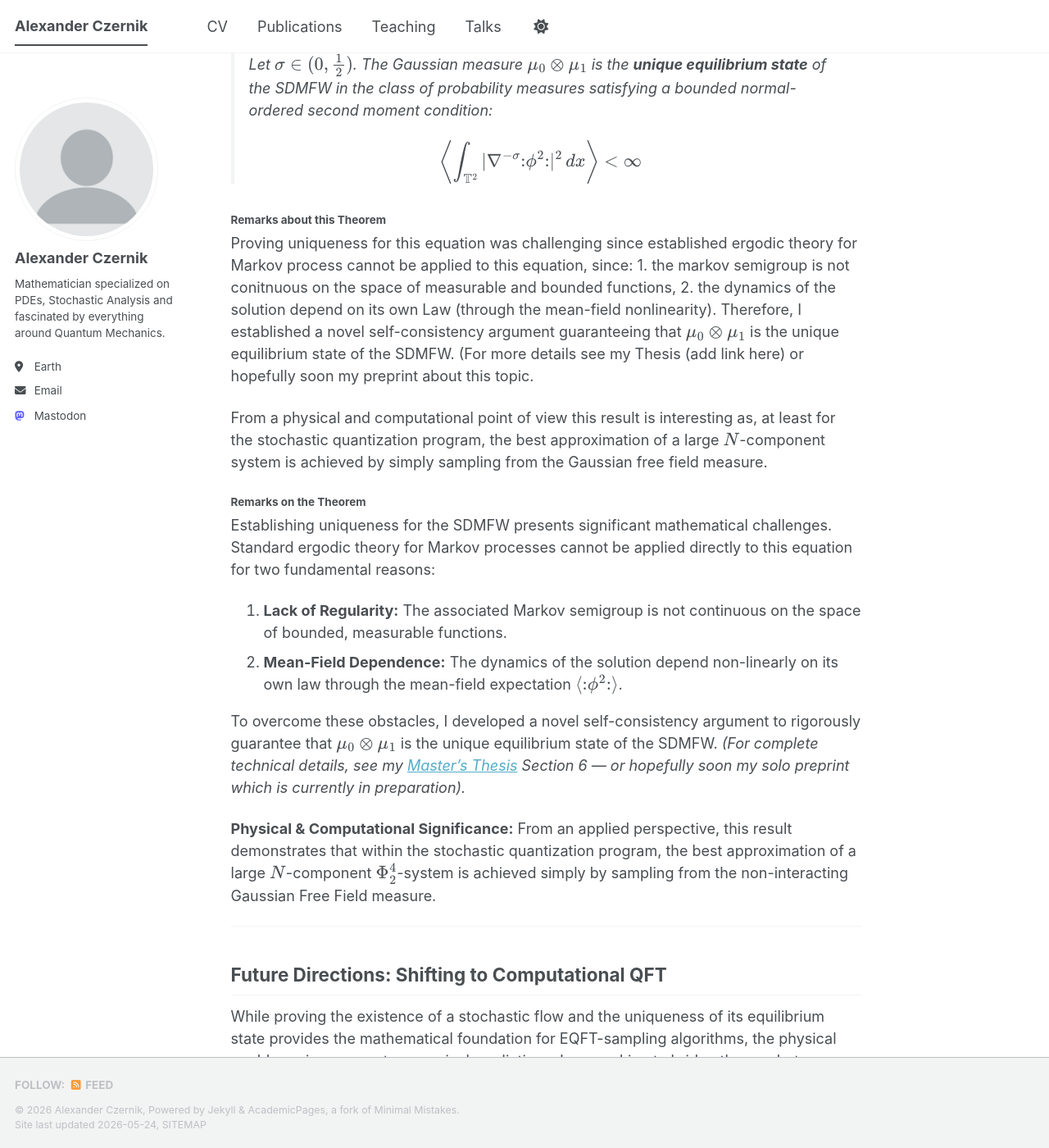
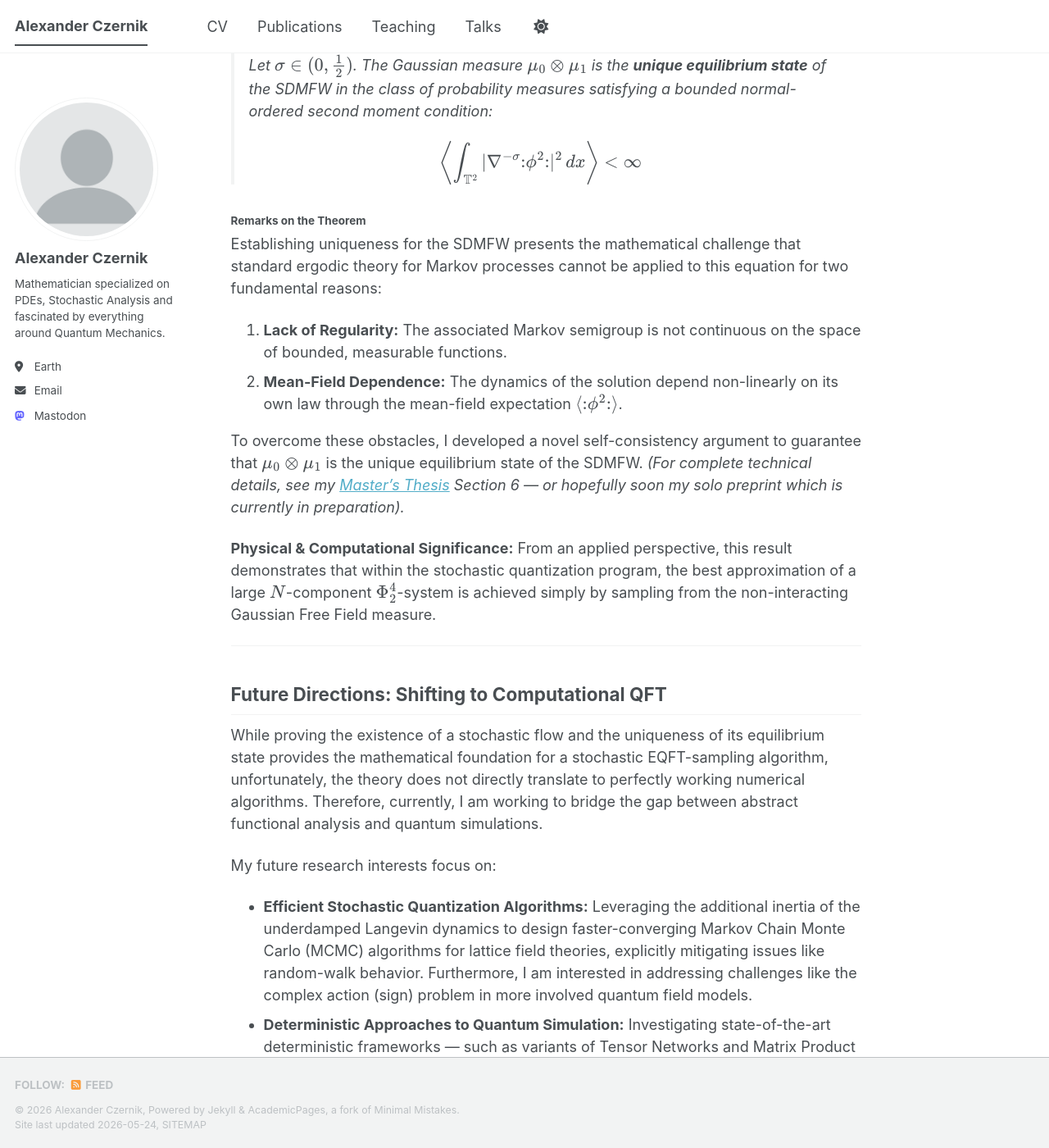
Before and after one commit to alexanderczernik/alexanderczernik.github.io, a Jekyll site: the page built from _pages/about.md, in a window 1280 px wide and 1400 px high, scrolled down 3010 px. Shown: the whole window at 82% size. Built offline with Jekyll 4.4.1, drawn with Linux system fonts in a browser that asks for light colours; a script bundle is joined from its source files by our own code; library files that are not in the unit come from our copies; some of the changed text lies outside the part shown.

Commit message:
Revise content for clarity in about.md
Updated text for clarity and grammatical accuracy in the about page.

```diff
--- a/_pages/about.md
+++ b/_pages/about.md
@@ -13,33 +13,33 @@ $$
 $$
 </div>
 
-In April I have finished my Master’s Degree in Mathematics at the **University of Bonn** (however, I am still waiting on my final grade), where my work focuses on the intersection of stochastic analysis and constructive quantum field theory.
+In April I have finished my Master’s Degree in Mathematics at the **University of Bonn** (I am just waiting on my final grade), where my work focused on the intersection of stochastic analysis and constructive quantum field theory.
 
 My recent research investigates the stochastic quantization of the $$\Phi^4_2$$-model. Specifically, I proved that the non-interacting scalar Euclidean Quantum Field Theory (EQFT) measure is the unique equilibrium state of the underdamped Langevin quantization of the mean-field limit of the $$\Phi^4_2$$-model.
 
-Currently, I am working along two parallel tracks: compiling this recent uniqueness result into a solo preprint, and shifting my focus from abstract mathematical existence questions toward **computational quantum field theory**—exploring how these rigorous frameworks can be implemented numerically to make physical predictions.
+Currently, I am working along two parallel tracks: compiling this recent uniqueness result into a solo preprint, and shifting my focus from the abstract mathematical foundations toward **computational quantum field theory**—exploring how the mathematical frameworks can be implemented numerically to make physical predictions.
 
 ---
 
-## Master's Thesis & Recent Results
+## Recent Results
 
-### Stochastic Quantization of the Mean-Field $$\Phi^4_2$$-Model via Underdamped Langevin Dynamics
+### Background: The Stochastic Quantization Paradigm
 
 The primary goal of this research area is to sample configuration fields from a target Euclidean Quantum Field Theory (EQFT) described by a probability measure on a distribution space:
 
 $$d\mu[\phi] = \frac{1}{Z} e^{-S_E[\phi]} \, d\mathcal{D}\phi$$
 
 * **The Challenge:** Direct sampling from the infinite-dimensional measure $$\mu$$ is highly intractable due to many reason, however most notably due to the size of the configuration space (which is infinite-dimensional..) and ultraviolet divergences of interacting fields.
-* **The Strategy (Stochastic Quantization):** We construct a continuous-time stochastic process $$\{\phi_\tau\}_{\tau \geq 0}$$ governed by a Langevin-type dynamic such that two core properties are satisfied:
+* **The Strategy (Stochastic Quantization):** We construct a continuous-time stochastic process $$\{\phi_\tau\}_{\tau \geq 0}$$ governed by a Langevin-type dynamic that satisfies:
   1. **Invariance:** The target EQFT measure $$\mu$$ is the unique equilibrium (invariant) state of the dynamics.
   2. **Convergence:** For an "easy to sample from" initial distribution $$\phi_0 \sim \rho$$, the law of the process converges to the target measure:
      $$P(\phi_\tau) \xrightarrow{\tau \to \infty} \mu[\phi]$$
 
-> **The Computational Paradigm:** By establishing these properties, **at least theoretically** we can numerically sample from the true quantum field theory measure $$\mu$$ by computing ergodic time-averages of the stochastic trajectory $$\phi_\tau$$ after a sufficiently large burn-in time.
+> **What does this mean for computing quantum dynamics:** By establishing these properties, at least in theory, we can numerically sample from the true quantum field theory measure $$\mu$$ by computing ergodic time-averages of the stochastic trajectory $$\phi_\tau$$ after a sufficiently large burn-in time.
 
-### Background: The Hyperbolic $$O(N)$$ $$\Phi^4_2$$-Model
+### The Hyperbolic Stochastic Quantization of the $$O(N)$$ $$\Phi^4_2$$-Model
 
-To evaluate this setup in a multi-component setting, the target Euclidean QFT on a two-dimensional torus $$\mathbb{T}^2$$ can be reached by sampling the first marginal of a joint phase-space distribution:
+Recently, the focus shifted from the stochastic quantization via a parabolic (the overdamped langevin dynamics) approach to a hyperbolic (the underdamped langevin dynamics) approach: We aim to sample from the target Euclidean QFT on a two-dimensional torus $$\mathbb{T}^2$$ by sampling the first marginal of a joint phase-space distribution:
 
 $$d\rho_N[\mathbf{\phi}_N, \pi_N] = \frac{1}{Z_N} \exp \left[ -S_E[\phi_N] - \frac{1}{2}\int_{\mathbb{T}^2} \sum_{j=1}^N|\pi_{N,j}|^2 dx \right] \mathcal{D}\phi_N \, \mathcal{D}\pi_N$$
 
@@ -49,7 +49,6 @@ $$S_{E}[\phi_N] = \int_{\mathbb{T}^2} \left( \frac{1}{2}\sum_{j=1}^N(|\nabla \ph
 
 *(Note: The notation $$\wick{\cdot}$$ denotes the standard Wick ordering necessary to prevent ultraviolet divergences in two dimensions).*
 
-#### Hyperbolic Stochastic Quantization
 Building on foundational frameworks established for the two-dimensional stochastic nonlinear wave equation by [Gubinelli et al. (2022)](#gubinelli2022), the ergodicity of the hyperbolic $$P(\Phi)_2$$-model was demonstrated by [Tolomeo (2023)](#tolomeo2023). Recently, [Liu et al. (2025)](#liu2025) extended these techniques to the multi-component hyperbolic $$O(N)$$ linear sigma model and its mean-field limit.
 
 Within this setup, the phase-space measure $$\rho_N$$ is realized as the unique equilibrium state of a system of coupled non-linear stochastic wave equations for $$1 \leq j \leq N$$:
@@ -58,43 +57,40 @@ $$\partial_\tau^2 \phi_{N,j} +  \partial_\tau \phi_{N,j} + (1 - \Delta) \phi_{N,
 
 where $$\xi_j(\tau, x)$$ is a standard space-(fictitious)-time white noise vector.
 
-This hyperbolic formulation, i.e the underdamped Langevin dynamics, introduces an "inertia"-term (the $$\partial_\tau^2 \phi$$ term) to the quantization process.
+This hyperbolic formulation introduces an "inertia"-term (the $$\partial_\tau^2 \phi$$ term) to the quantization process.
 
-The hyperbolic formulation may prevent the random walk behavior from which the parabolic algorithm, namely the overdamped Langevin dynamics, often suffers and reduces the problem of the algorithm being entrapped in local minimia. However, it comes at the cost of higher implementation complexity to prevent numerical instability.
+> The hyperbolic formulation may prevent the random walk behavior from which the parabolic algorithm, namely the overdamped Langevin dynamics, often suffers and reduces the problem of the algorithm being entrapped in local minimia. However, it comes at the cost of higher implementation complexity to prevent numerical instability.
 Therefore, especially, in the infinite-dimensional setting of QFT-measures the hyperbolic formulation is a promising alternative to the parabolic formulation.
 
 ---
 
-### The Mean-Field Limit & Main Contribution
+### My Main Contribution: Unique Equilibrium of the SDMFW
 
-#### The Stochastic Damped Mean-Field Wave Equation (SDMFW)
-As the number of components $$N \to \infty$$, the the coupled interactions vanish, and the joint phase-space target measures $$\rho_N$$ converge weakly to the non-interacting Gaussian measure $$\mu_0 \otimes \mu_1$$.
-
-As shown by [Liu et al. (2025)](#liu2025), the corresponding underdamped Langevin dynamics converges to the **Stochastic Damped Mean-Field Wave Equation (SDMFW)**:
+[Liu et al. (2025)](#liu2025) showed that as the number of components $$N \to \infty$$, the the coupled interactions vanish, and the joint phase-space target measures $$\rho_N$$ converge weakly to the non-interacting Gaussian measure $$\mu_0 \otimes \mu_1$$ and that the corresponding underdamped Langevin dynamics converges to the **Stochastic Damped Mean-Field Wave Equation (SDMFW)**:
 
 $$\partial_\tau^2 \phi + \partial_\tau \phi + (1 - \Delta) \phi + \langle \wick{\phi^{2}} \rangle \phi = \sqrt{2}\xi(\tau, x)$$
 
-Where $$\langle \wick{\phi^{2}} \rangle$$ represents the spatial mean of the expectation of the Wick-ordered square of the field.
+Where $$\langle \wick{\phi^{2}} \rangle$$ represents the expectated value of the Wick-ordered square of the field.
 
-While this equation describes the limiting behavior, the question if the SDMFW admits a unique equilbrium state remained an open problem. My Master's thesis' second part addresses this gap by proving that $$\mu_0 \otimes \mu_1$$ is the unique equilibrium state of the SDMFW:
+While this equation describes the limiting behavior, the question if the SDMFW admits a unique equilbrium state remained an open problem. My Master's thesis' second part addresses this gap by proving that the Gaussian measure
+
+$$\mu_0 \otimes \mu_1 = \frac{1}{Z} \exp \left[ - \int_{\mathbb{T}^2} \left( \frac{1}{2}|\nabla \phi|^2 + |\phi|^2 + |\pi|^2) \right \mathcal{D}\phi \, \mathcal{D}\pi$$
+
+is the unique equilibrium state of the SDMFW:
 
 > ### Theorem (Contribution: Unique Equilibrium of the SDMFW)
 > Let $$\sigma \in (0, \frac{1}{2})$$. The Gaussian measure $$\mu_0 \otimes \mu_1$$ is the **unique equilibrium state** of the SDMFW in the class of probability measures satisfying a bounded normal-ordered second moment condition:
 >
 > $$\left\langle \int_{\mathbb{T}^2} |\nabla^{-\sigma} \wick{\phi^{2}}|^2 \, dx \right\rangle < \infty$$
 
-#### Remarks about this Theorem
-Proving uniqueness for this equation was challenging since established ergodic theory for Markov process cannot be applied to this equation, since: 1. the markov semigroup is not conitnuous on the space of measurable and bounded functions, 2. the dynamics of the solution depend on its own Law (through the mean-field nonlinearity). Therefore, I established a novel self-consistency argument guaranteeing that $$\mu_0 \otimes \mu_1$$ is the unique equilibrium state of the SDMFW. (For more details see my Thesis (add link here) or hopefully soon my preprint about this topic.
-
-From a physical and computational point of view this result is interesting as, at least for the stochastic quantization program, the best approximation of a large $$N$$-component system is achieved by simply sampling from the Gaussian free field measure.
 
 #### Remarks on the Theorem
 
-Establishing uniqueness for the SDMFW presents significant mathematical challenges. Standard ergodic theory for Markov processes cannot be applied directly to this equation for two fundamental reasons:
+Establishing uniqueness for the SDMFW presents the mathematical challenge that standard ergodic theory for Markov processes cannot be applied to this equation for two fundamental reasons:
 1. **Lack of Regularity:** The associated Markov semigroup is not continuous on the space of bounded, measurable functions.
 2. **Mean-Field Dependence:** The dynamics of the solution depend non-linearly on its own law through the mean-field expectation $$\langle \wick{\phi^{2}} \rangle$$.
 
-To overcome these obstacles, I developed a novel self-consistency argument to rigorously guarantee that $$\mu_0 \otimes \mu_1$$ is the unique equilibrium state of the SDMFW. *(For complete technical details, see my [Master's Thesis](link_to_thesis.pdf) Section 6 — or hopefully soon my solo preprint which is currently in preparation).*
+To overcome these obstacles, I developed a novel self-consistency argument to guarantee that $$\mu_0 \otimes \mu_1$$ is the unique equilibrium state of the SDMFW. *(For complete technical details, see my [Master's Thesis](link_to_thesis.pdf) Section 6 — or hopefully soon my solo preprint which is currently in preparation).*
 
 **Physical & Computational Significance:**
 From an applied perspective, this result demonstrates that within the stochastic quantization program, the best approximation of a large $$N$$-component $$\Phi^4_2$$-system is achieved simply by sampling from the non-interacting Gaussian Free Field measure.
@@ -103,13 +99,13 @@ From an applied perspective, this result demonstrates that within the stochastic
 
 ## Future Directions: Shifting to Computational QFT
 
-While proving the existence of a stochastic flow and the uniqueness of its equilibrium state provides the mathematical foundation for EQFT-sampling algorithms, the physical world requires concrete numerical predictions. I am working to bridge the gap between abstract functional analysis and quantum simulations.
+While proving the existence of a stochastic flow and the uniqueness of its equilibrium state provides the mathematical foundation for a stochastic EQFT-sampling algorithm, unfortunately, the theory does not directly translate to perfectly working numerical algorithms. Therefore, currently, I am working to bridge the gap between abstract functional analysis and quantum simulations.
 
 My future research interests focus on:
 
-* **Efficient Stochastic Quantization Algorithms:** Leveraging the geometric and physical properties of underdamped Langevin dynamics to design novel, faster-converging Markov Chain Monte Carlo (MCMC) algorithms for lattice field theories, explicitly mitigating issues like random-walk behavior and addressing challenges like the complex action (sign) problem.
+* **Efficient Stochastic Quantization Algorithms:** Leveraging the additional inertia of the underdamped Langevin dynamics to design faster-converging Markov Chain Monte Carlo (MCMC) algorithms for lattice field theories, explicitly mitigating issues like random-walk behavior. Furthermore, I am interested in addressing challenges like the complex action (sign) problem in more involved quantum field models.
 * **Deterministic Approaches to Quantum Simulation:** Investigating state-of-the-art deterministic frameworks — such as variants of Tensor Networks and Matrix Product States (MPS) — and comparing them against stochastic sampling methods.
-* **Beyond Scalar QFT:** Expanding the scope of my research from foundational scalar models (like the $$\Phi^4_2$$ theory) to more physically realistic and complex theories. I am particularly interested in extending these rigorous frameworks to gauge theories (e.g., pure Yang-Mills and Quantum Chromodynamics) and systems involving fermions.
+* **Beyond Scalar QFT:** Expanding the scope of my research from foundational scalar models (like the $$\Phi^4_2$$ theory) to more physically realistic and complex theories like gauge theories (e.g., Yang-Mills and Quantum Chromodynamics) and systems involving fermions.
 
 * ---
 ---
```
